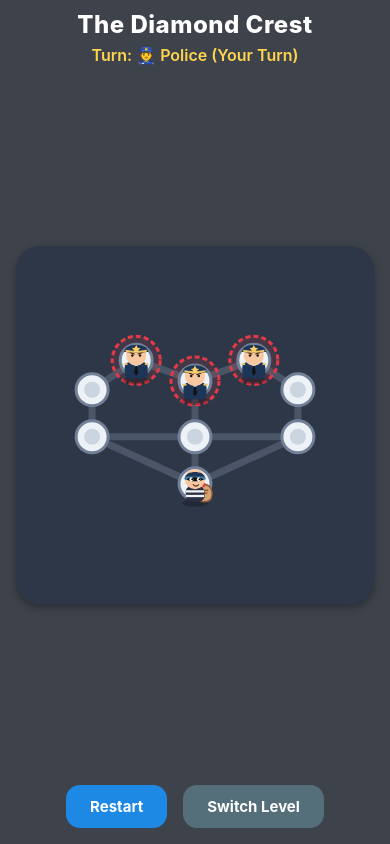
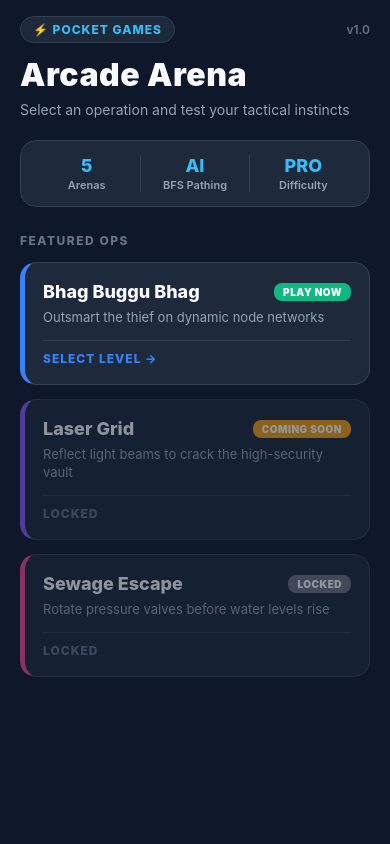
Before and after one commit to packetStudio/pocket-games, a React Native app: screen / in a window 390 px wide. Built offline with nearby package versions, Linux system fonts and the light colour scheme.

Commit message:
Update App.tsx

```diff
--- a/App.tsx
+++ b/App.tsx
@@ -1,20 +1,30 @@
-import React from 'react';
-import { StatusBar } from 'expo-status-bar';
-import { SafeAreaView, StyleSheet } from 'react-native';
-import { BhagBugguBhagScreen } from './src/games/bhag-buggu-bhag/screens/BhagBugguBhagScreen';
+import React, { useState } from 'react';
+import { View, StyleSheet, StatusBar } from 'react-native';
+import { ArcadeHubScreen } from './src/screens/ArcadeHubScreen';
+import { BhagBugguBhagScreen } from './src/games/bhag-buggu-bhag/BhagBugguBhagScreen';
+import { LevelConfig } from './src/games/bhag-buggu-bhag/engine/graphData';
 
 export default function App() {
+  const [activeLevel, setActiveLevel] = useState<LevelConfig | null>(null);
+
   return (
-    <SafeAreaView style={styles.container}>
-      <StatusBar style="light" />
-      <BhagBugguBhagScreen />
-    </SafeAreaView>
+    <View style={styles.root}>
+      <StatusBar barStyle="light-content" backgroundColor="#0F172A" />
+      {activeLevel ? (
+        <BhagBugguBhagScreen
+          initialLevel={activeLevel}
+          onBackToHub={() => setActiveLevel(null)}
+        />
+      ) : (
+        <ArcadeHubScreen onSelectLevel={(lvl) => setActiveLevel(lvl)} />
+      )}
+    </View>
   );
 }
 
 const styles = StyleSheet.create({
-  container: {
+  root: {
     flex: 1,
-    backgroundColor: '#3E424B',
+    backgroundColor: '#0F172A',
   },
 });
```
